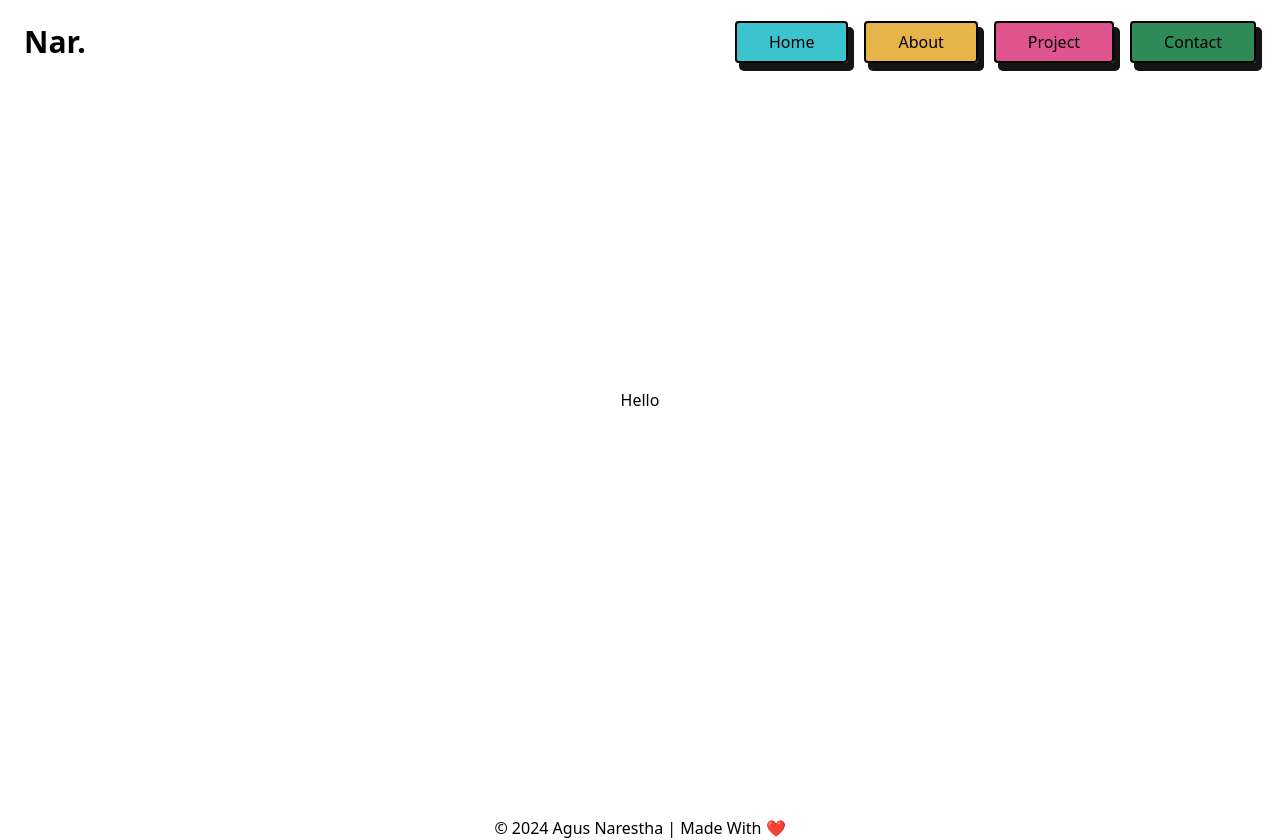
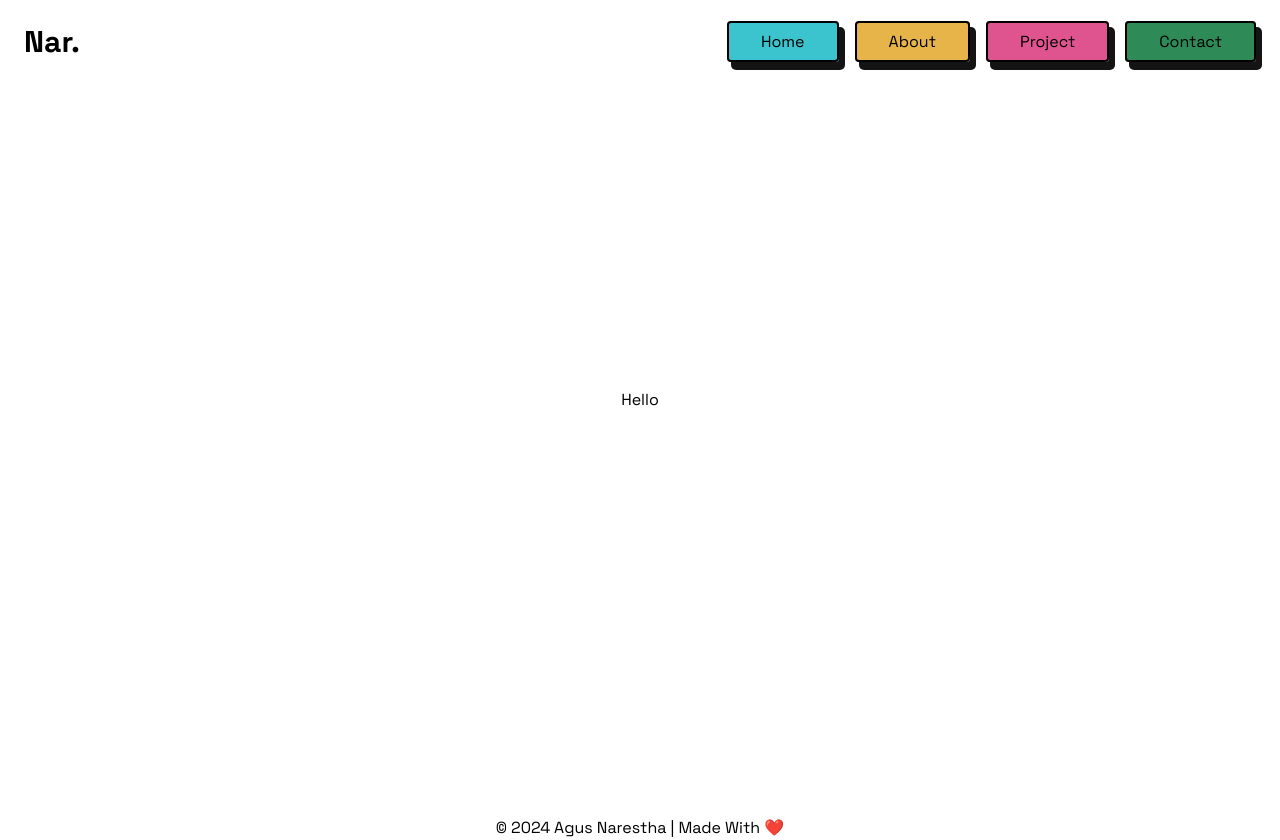
Before and after one commit to agusnarestha/nar-portfolio, a Next.js app: page /project in a window 1280 px wide. Built offline with nearby package versions, Linux system fonts and the light colour scheme.

Commit message:
fix: font-family

```diff
--- a/src/app/layout.tsx
+++ b/src/app/layout.tsx
@@ -15,7 +15,7 @@ export default function RootLayout({
 }) {
   return (
     <html lang="en">
-      <body className="container mx-auto px-10">
+      <body className="font-SpaceGrotesk container mx-auto px-10">
         <Header />
         {children}
         <Footer />
```
